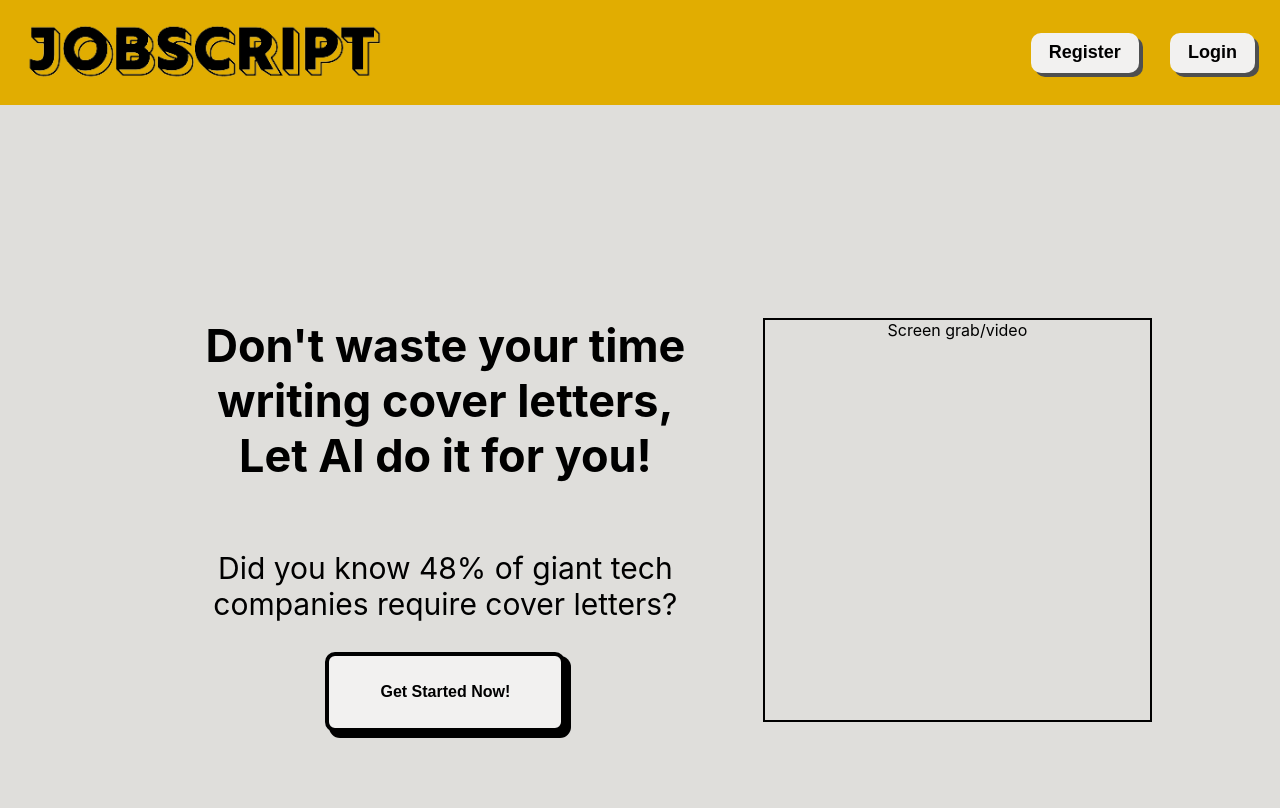
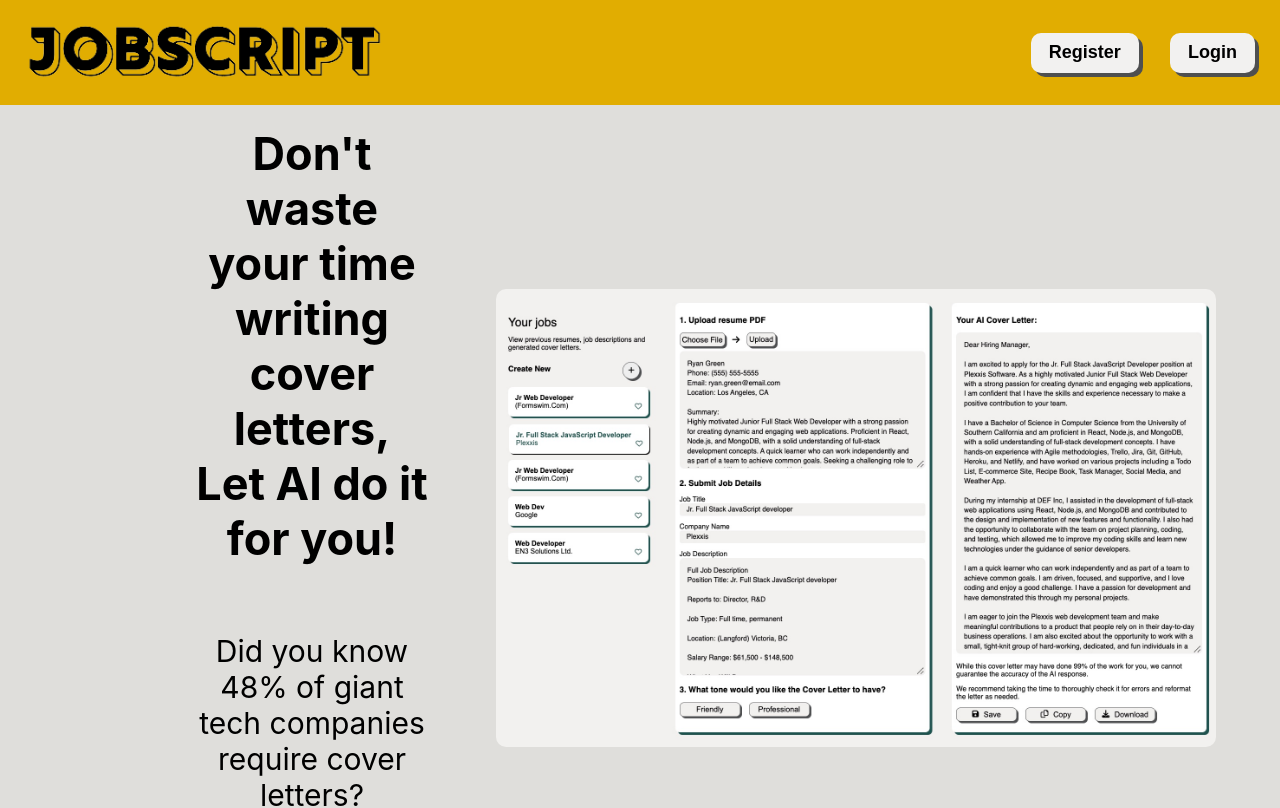
Before and after one commit to Funk3/jobscript, a React (Create React App) app in the folder client/: page / in a window 1280 px wide. Shown: the top 808 px of the page. Built offline with nearby package versions, Linux system fonts and the light colour scheme.

Commit message:
Add screenshot to landing page

```diff
--- a/client/src/components/pages/LandingPage.jsx
+++ b/client/src/components/pages/LandingPage.jsx
@@ -10,7 +10,11 @@ export default function LandingPage() {
           <p>Did you know 48% of giant tech companies require cover letters?</p>
           <button>Get Started Now!</button>
         </div>
-        <div className="screen-grab">Screen grab/video</div>
+        <div className="screen-grab">
+          <img
+          className="screenshot"
+          src="../app-screenshot.jpg"/>
+        </div>
       </section>
 
       <section className="landing-mid">
--- a/client/src/styles/App.scss
+++ b/client/src/styles/App.scss
@@ -418,6 +418,12 @@ input:focus {
     box-shadow: black 2px 2px 0 0;
     transform: translate(2px, 2px);
   }
+
+  .screenshot {
+    max-width: 45rem;
+    max-height: 35rem;
+    border-radius: 10px;
+  }
 }
 
 .landing-top {
@@ -441,11 +447,11 @@ input:focus {
   padding: 0 4rem 4rem 4rem;
 }
 
-.screen-grab {
-  width: 45rem;
-  height: 25rem;
-  border: 2px solid;
-}
+// .screen-grab {
+//   width: 45rem;
+//   height: 25rem;
+//   border: 2px solid;
+// }
 
 /* Landing page middle */
 
```
Also changed, not shown: client/public/app-screenshot.jpg (added).
